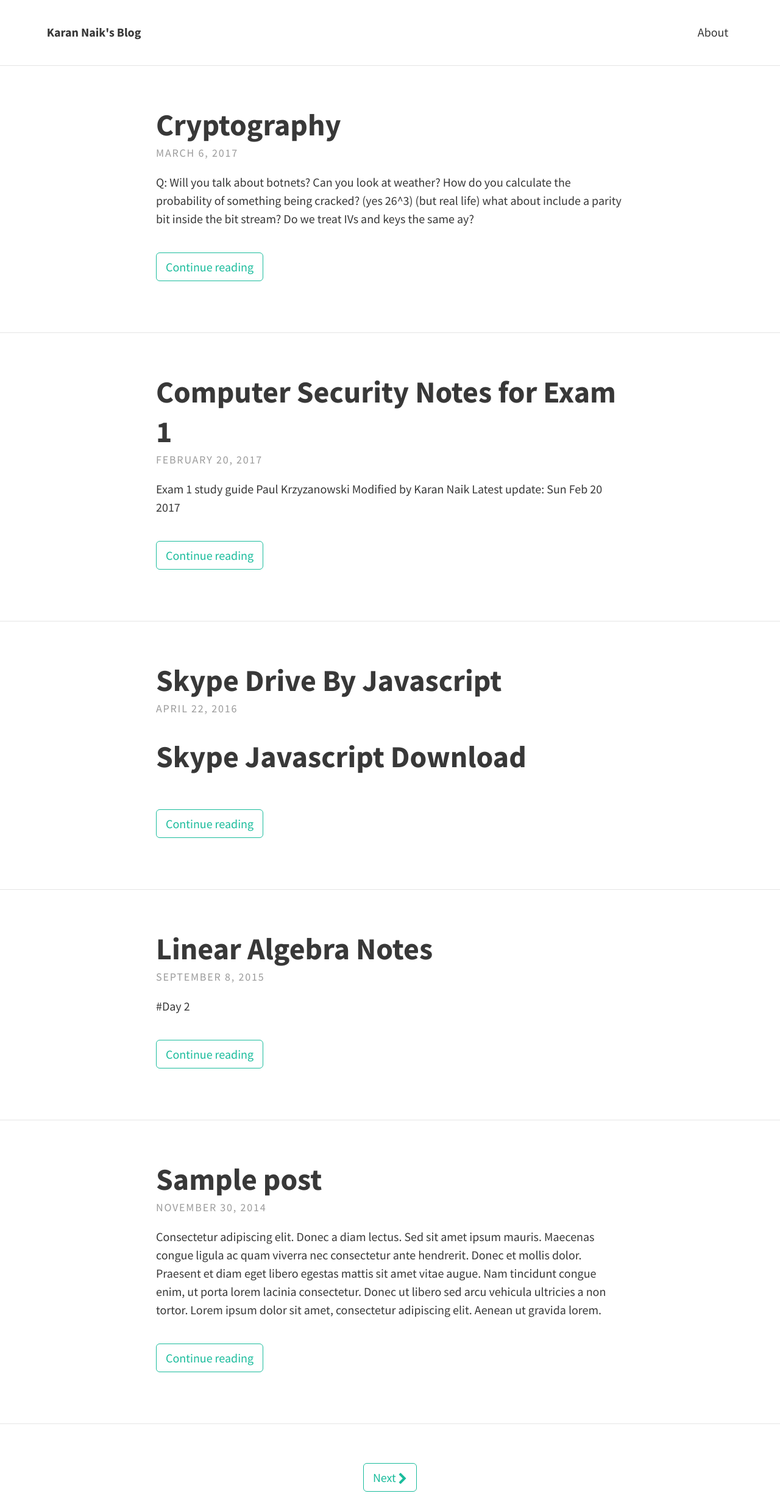
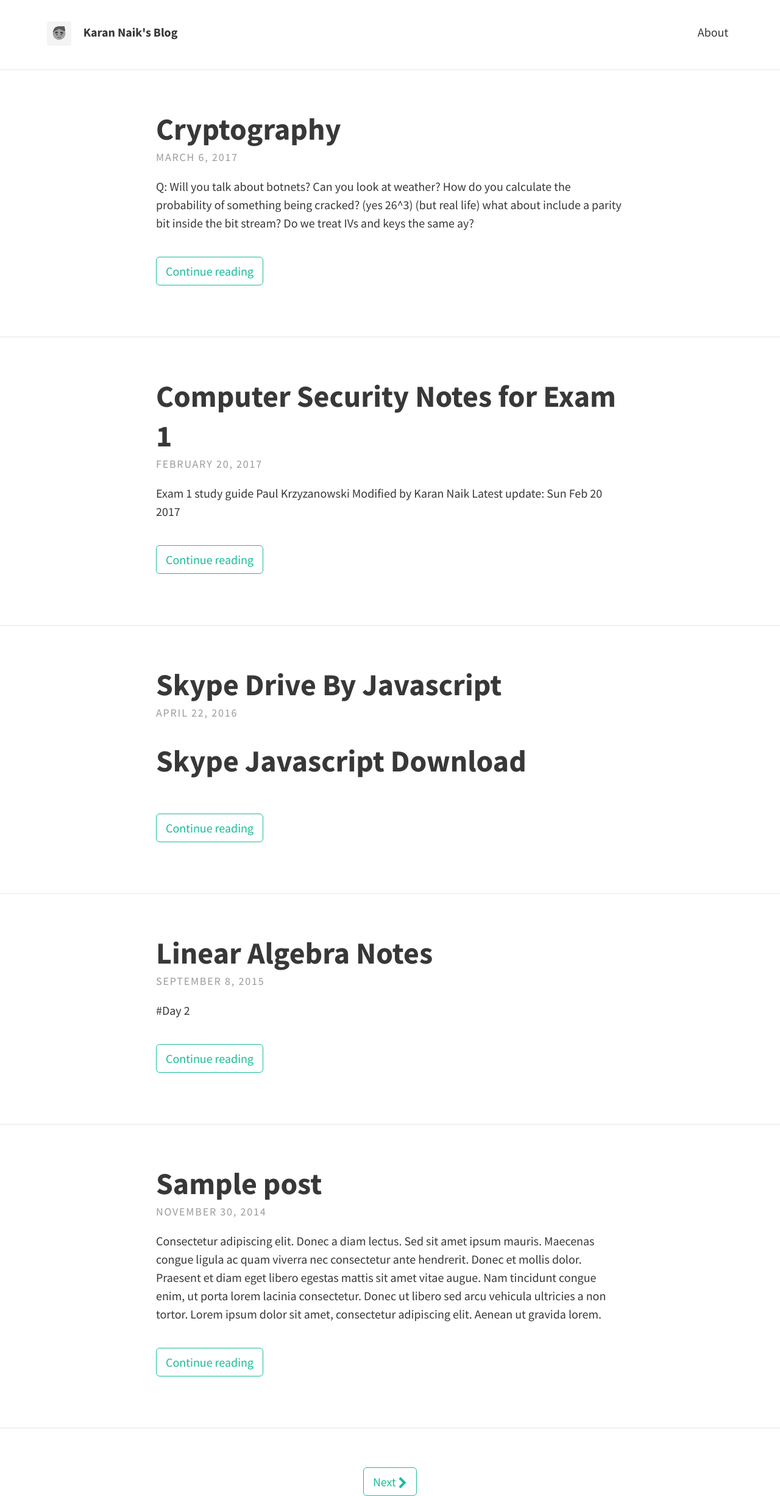
Before and after one commit to knaik/knaik.github.io, a Jekyll site: the page built from index.html, in a window 1280 px wide. Shown: the whole page at 61% size. Built offline with Jekyll 4.4.1, drawn with Linux system fonts in a browser that asks for light colours; nearby versions of some CDN libraries; the list of posts is cut into pages by our own code.

Commit message:
no message

```diff
--- a/_config.yml
+++ b/_config.yml
@@ -6,7 +6,7 @@ url: "https://http://knaik94.github.io/" # the base hostname & protocol for your
 theme_settings:
   # Meta
   title: Karan Naik's Blog
-  avatar: #avatar.png
+  avatar: avatar.png
   gravatar: # Email MD5 hash
   description: "A website with blog posts and pages" # used by search engines
 
```
